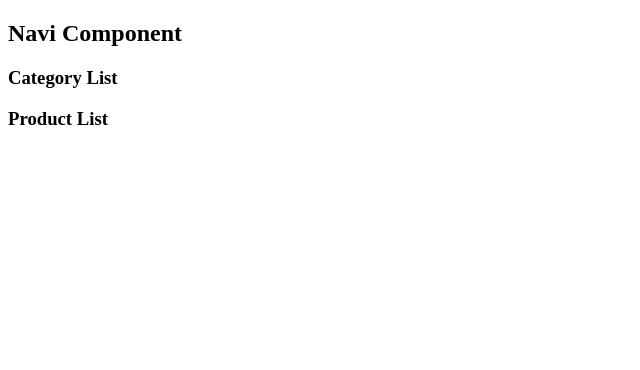
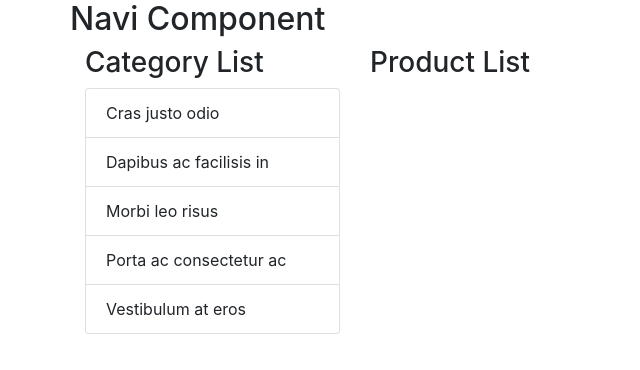
Before and after one commit to IbrahimSerhat/react-example, a React (Create React App) app: page / in a window 1280 px wide. Shown: the top 370 px of the page, without its empty margins (0-640 px from the left). Built offline with nearby package versions, Linux system fonts and the light colour scheme.

Commit message:
installed bootstrap and reactstrap and applied listgroup example for category list

```diff
--- a/package.json
+++ b/package.json
@@ -6,9 +6,11 @@
     "@testing-library/jest-dom": "^5.11.4",
     "@testing-library/react": "^11.1.0",
     "@testing-library/user-event": "^12.1.10",
+    "bootstrap": "^4.5.3",
     "react": "^17.0.1",
     "react-dom": "^17.0.1",
     "react-scripts": "4.0.0",
+    "reactstrap": "^8.6.0",
     "web-vitals": "^0.2.4"
   },
   "scripts": {
--- a/src/App.js
+++ b/src/App.js
@@ -1,14 +1,25 @@
-import React from 'react';
-import CategoryList from './CategoryList';
-import Navi from './Navi';
-import ProductList from './ProductList';
+import React from "react";
+import { Col, Container, Row } from "reactstrap";
+import CategoryList from "./CategoryList";
+import Navi from "./Navi";
+import ProductList from "./ProductList";
 
 function App() {
   return (
     <div className="App">
-      <Navi/>
-      <CategoryList/>
-      <ProductList/>
+      <Container>
+        <Row>
+          <Navi />
+        </Row>
+        <Row>
+          <Col xs="3">
+            <CategoryList />
+          </Col>
+          <Col xs="9">
+            <ProductList />
+          </Col>
+        </Row>
+      </Container>
     </div>
   );
 }
--- a/src/CategoryList.js
+++ b/src/CategoryList.js
@@ -1,11 +1,19 @@
-import React, { Component } from 'react'
+import React, { Component } from "react";
+import { ListGroup, ListGroupItem } from 'reactstrap';
 
 export default class CategoryList extends Component {
   render() {
     return (
       <div>
         <h3>Category List</h3>
+        <ListGroup>
+          <ListGroupItem>Cras justo odio</ListGroupItem>
+          <ListGroupItem>Dapibus ac facilisis in</ListGroupItem>
+          <ListGroupItem>Morbi leo risus</ListGroupItem>
+          <ListGroupItem>Porta ac consectetur ac</ListGroupItem>
+          <ListGroupItem>Vestibulum at eros</ListGroupItem>
+        </ListGroup>
       </div>
-        )
+    );
   }
 }
--- a/src/index.js
+++ b/src/index.js
@@ -2,6 +2,7 @@
 import ReactDOM from 'react-dom';
 import App from './App';
 import reportWebVitals from './reportWebVitals';
+import 'bootstrap/dist/css/bootstrap.min.css';
 
 ReactDOM.render(
   <React.StrictMode>
```
Also changed, not shown: 1 other file (tests, documents, lock files or other folders). Lines whose indentation alone changed are shown as unchanged.
